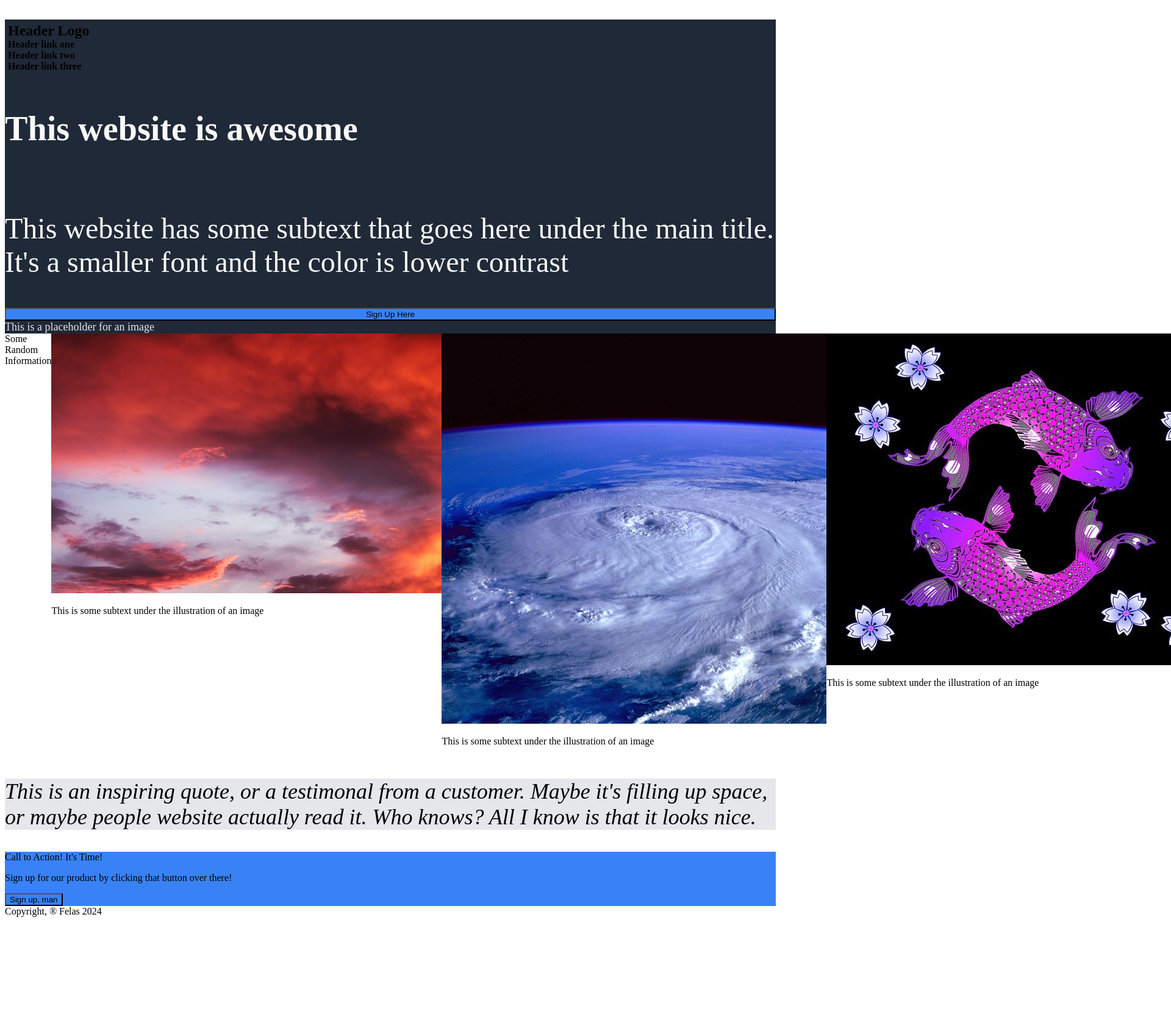
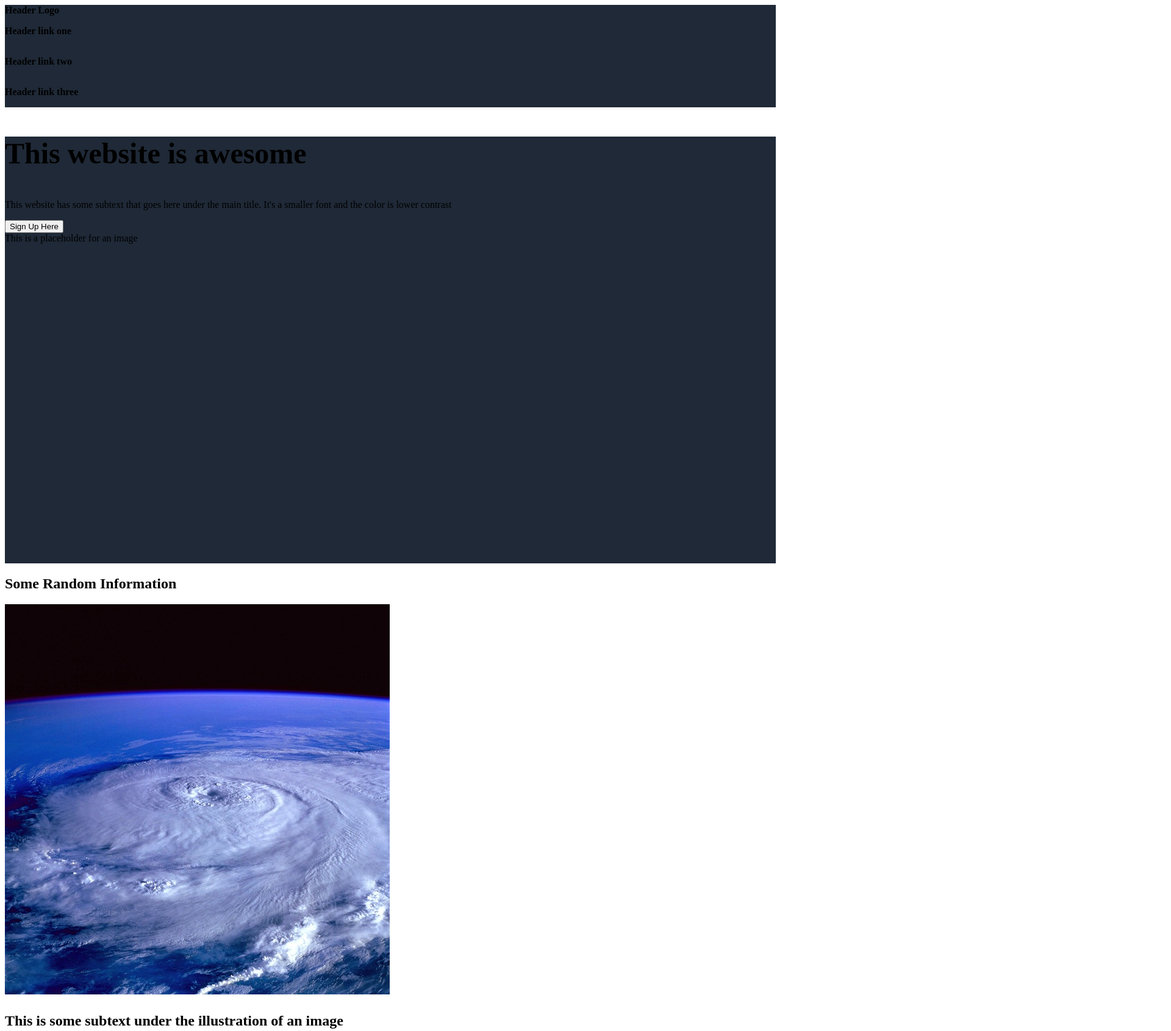
Before and after one commit to FelaF/TOPP2, a plain HTML site: page index.html in a window 1280 px wide. Shown: the top 1691 px of the page at 61% size, 1920 px wide, since content can reach past the window. Before the commit the page ends 1512 px from the top, so only its background shows below. Drawn offline with Linux system fonts and the light colour scheme.

Commit message:
Revised and reverted with re-done CSS (Partially)

```diff
--- a/index.html
+++ b/index.html
@@ -5,34 +5,68 @@
     <meta name="viewport" content="width=device-width, initial-scale=1.0">
     <title>The Odin Project (Project 2)</title>
     <link rel="stylesheet" href="style.css">
+
     <h4 id="HeaderLogo">Header Logo
-        <div id="HD1">Header link one</div>
-        <div id="HD2">Header link two</div>
-        <div id="HD3">Header link three</div>
+
+        <p id="HD1">Header link one</div>
+        <p id="HD2">Header link two</div>
+        <p id="HD3">Header link three</div>
+
     </h4>
 </head>
 <body>
-    <div id="Section1"><h3>This website is awesome</h3>
-        <p id="Simple1">This website has some subtext that goes here under the main title. It's a smaller font and
-        the color is lower contrast</p>
-        <button id="button" type="button">Sign Up Here</button>
-        <div class="placeholder"><img>This is a placeholder for an image</div>
+    <section>
+        <div id="Section1">
+
+            <h3>This website is awesome</h3>
+
+            <p id="Simple1">This website has some subtext that goes here under the main title. It's a smaller font and
+            the color is lower contrast</p>
+
+            <button id="button1" type="button">Sign Up Here</button>
+
+            <img id="IMG5">
+
+            <div class="placeholder"><img>This is a placeholder for an image</div>
+
         </div>
 
-    <div id="Section2">Some Random Information
-        <div><img id="IMG1" src="/Images/heaven-3569073_640.jpg"><p>This is some subtext under the illustration of an image</p></div>
-        <div><img id="IMG2" src="/Images/hurricane-92968_640.jpg"><p>This is some subtext under the illustration of an image</p></div>
-        <div><img id="IMG3" src="/Images/koi-1244810_640.jpg"><p>This is some subtext under the illustration of an image</p></div>
-        <div><img id="IMG4" src="/Images/peach-blossoms-8709256_640.jpg"><p>This is some subtext under the illustration of an image</p></div>
-    </div>
 
-    <div id="Section3"><p><em>This is an inspiring quote, or a testimonal from a customer.
-        Maybe it's filling up space, or maybe people website
-        actually read it. Who knows? All I know is that it looks nice.</em></p></div>
 
-    <div id="Section4"><p>Call to Action! It's Time!</p><p>Sign up for our product by clicking that button over there!</p>
-    <button id="button" type="button">Sign up, man</button> </div>
+        <div id="Section2">
+            <h2>Some Random Information<h2>
 
+            <img id="IMG1" src="/Images/hurricane-92968_640.jpg"><p>This is some subtext under the illustration of an image</p>
+
+
+            <img id="IMG2" src="/Images/hurricane-92968_640.jpg"><p>This is some subtext under the illustration of an image</p>
+
+
+            <img id="IMG3" src="/Images/hurricane-92968_640.jpg"><p>This is some subtext under the illustration of an image</p>
+
+
+            <img id="IMG4" src="/Images/hurricane-92968_640.jpg"><p>This is some subtext under the illustration of an image</p>
+
+        </div>
+
+        <div id="Section3">
+
+            <p><em>This is an inspiring quote, or a testimonal from a customer.
+            Maybe it's filling up space, or maybe people website
+            actually read it. Who knows? All I know is that
+            it looks nice.</em></p>
+
+        </div>
+
+        <div id="Section4">
+
+            <p>Call to Action! It's Time!</p><p>Sign up for our product by clicking that button over there!</p>
+
+            <button id="button2" type="button">Sign up, man</button>
+
+        </div>
+
+    </section>
 </body>
 <footer>Copyright, ® Felas 2024</footer>
 </html>
--- a/style.css
+++ b/style.css
@@ -1,35 +1,17 @@
-#Section1,#HeaderLogo {
-    background-color: #1f2937;
-}
-#HeaderLogo {
-    margin-bottom: 0px;
-    padding: 5px;
-    font-size: 24px;
-}
-#HeaderLogo div {
-    font-size: 16px;
-}
-#Section1 {
-    font-size: 48px;
-    color: #F9FAF8;
-    display:flex;
+h4#HeaderLogo {
+    background-color: #1F2937;
+    margin: 0;
+    display: flex;
     flex-direction: column;
 }
 
-.placeholder {
-    font-size: 18px;
-    color: #E5E7EB;
-
-}
-#Section2 {
-    display:flex;
-    justify-content: space-between;
-}
-#Section3 {
-    background-color: #E5E7EB;
-    font-size: 36px;
+h3 {
+    font-size: 48px;
 }
 
-#button, #Section4 {
- background-color: #3882F6;
+#Section1 {
+    height: 700px;
+    margin:0%;
+    width: auto;
+    background-color: #1F2937;
 }
```
Also changed, not shown: flexbox0.html (added, +70 -0 lines).
